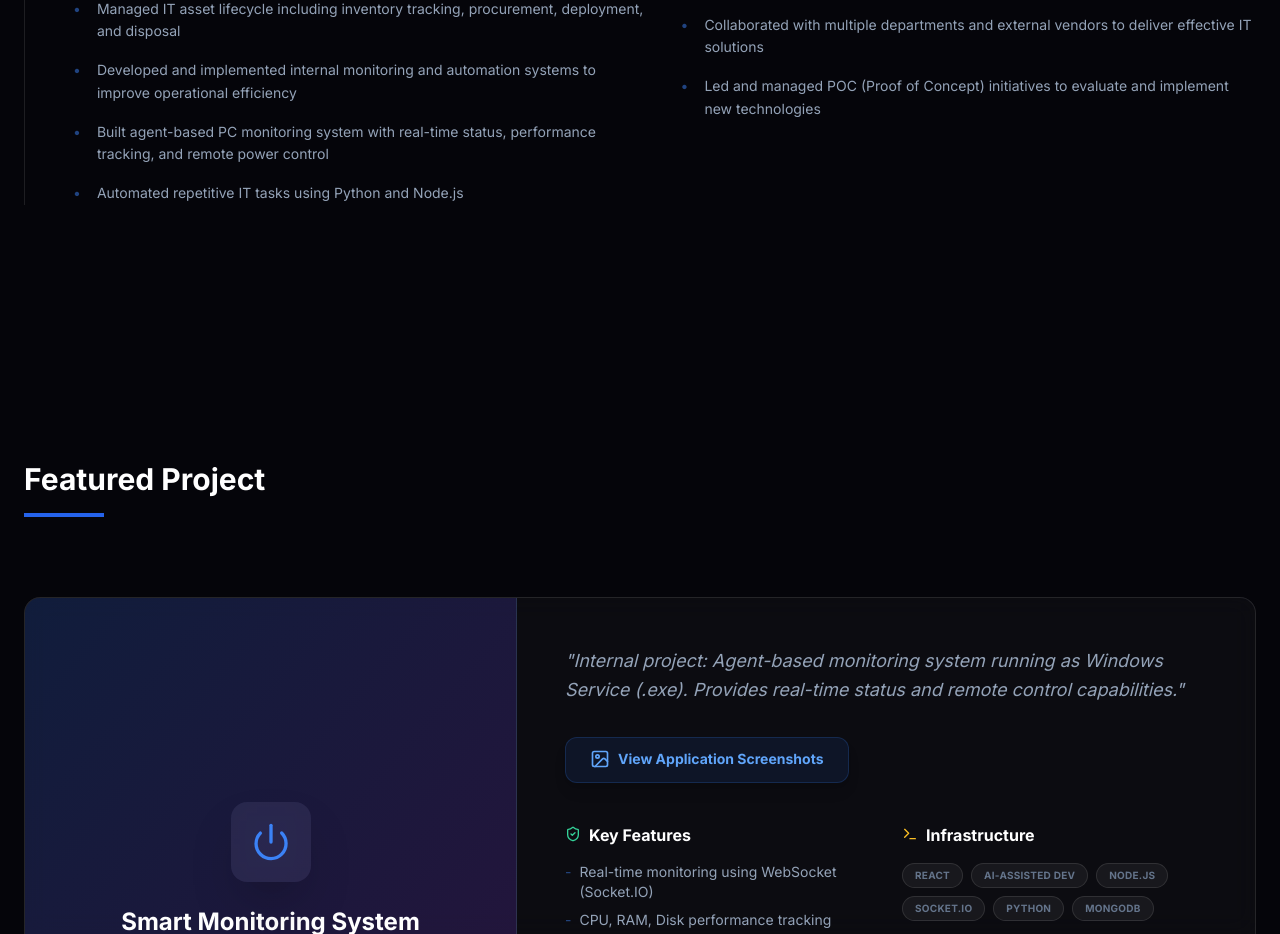
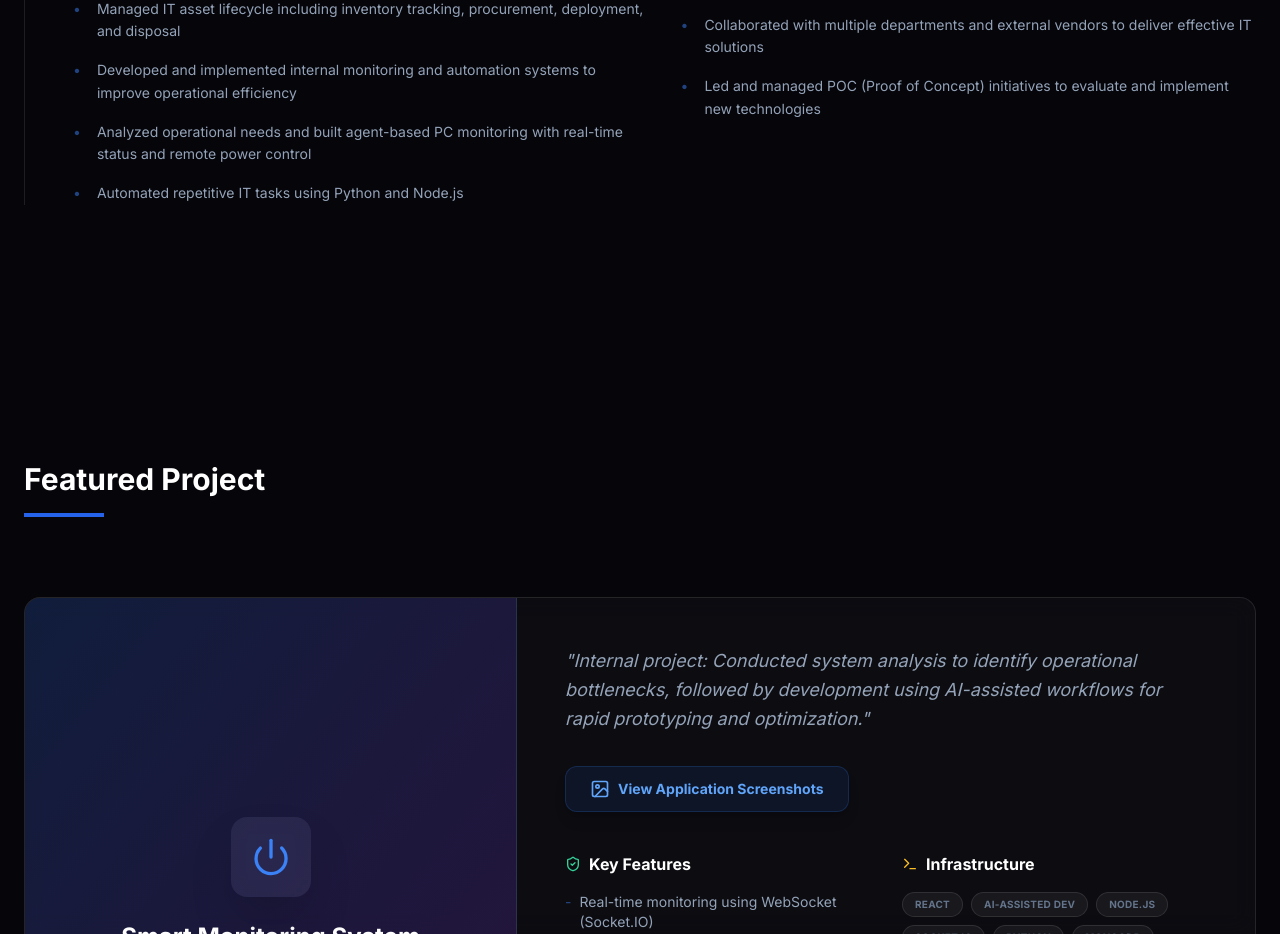
Before and after one commit to yogitriant/yogi-portfolio, a Next.js app: page / in a window 1280 px wide. Shown: the part 2220-3154 px from the top of the page. Built offline with nearby package versions, Linux system fonts and the light colour scheme.

Commit message:
add item analyst

```diff
--- a/app/cv/page.js
+++ b/app/cv/page.js
@@ -25,7 +25,7 @@ export default function CV() {
         "Delivered technical support for campus environment, resolving hardware and software issues.",
         "Managed IT asset lifecycle including inventory, deployment, and disposal.",
         "Developed internal monitoring systems using Node.js and Python for operational efficiency.",
-        "Built agent-based PC monitoring with real-time status and remote power control.",
+        "Analyzed operational needs and built agent-based PC monitoring with real-time status and remote power control.",
         "Led POC initiatives to evaluate and implement new technologies."
       ]
     }
@@ -91,7 +91,7 @@ export default function CV() {
         <h2 className="text-lg font-bold text-slate-900 uppercase tracking-widest border-b border-slate-100 pb-2 mb-4">Featured Project</h2>
         <div className="bg-slate-50 p-6 rounded-xl border border-slate-100">
           <h3 className="font-bold text-slate-800 mb-2">Smart Monitoring System</h3>
-          <p className="text-sm text-slate-600 mb-4 italic">Internal project: Developed using AI-assisted workflows for rapid prototyping and optimization.</p>
+          <p className="text-sm text-slate-600 mb-4 italic">Internal project: Conducted system analysis to identify operational bottlenecks, followed by development using AI-assisted workflows for rapid prototyping and optimization.</p>
           <div className="flex flex-wrap gap-2">
             {["React", "AI-Assisted", "Node.js", "Socket.io", "Python", "MongoDB"].map(t => (
               <span key={t} className="px-2 py-1 bg-white border border-slate-200 text-[10px] font-bold text-slate-500 rounded uppercase">{t}</span>
--- a/app/page.js
+++ b/app/page.js
@@ -99,7 +99,7 @@ export default function Home() {
         "Provided technical support for staff and academic environments, resolving hardware, software, and network issues efficiently",
         "Managed IT asset lifecycle including inventory tracking, procurement, deployment, and disposal",
         "Developed and implemented internal monitoring and automation systems to improve operational efficiency",
-        "Built agent-based PC monitoring system with real-time status, performance tracking, and remote power control",
+        "Analyzed operational needs and built agent-based PC monitoring with real-time status and remote power control",
         "Automated repetitive IT tasks using Python and Node.js",
         "Prepared and maintained technical documentation and user guides",
         "Conducted training sessions for employees on new hardware and software",
@@ -113,7 +113,7 @@ export default function Home() {
     {
       title: "Smart Monitoring System",
       type: "Key Project",
-      description: "Internal project: Agent-based monitoring system running as Windows Service (.exe). Provides real-time status and remote control capabilities.",
+      description: "Internal project: Conducted system analysis to identify operational bottlenecks, followed by development using AI-assisted workflows for rapid prototyping and optimization.",
       features: [
         "Real-time monitoring using WebSocket (Socket.IO)",
         "CPU, RAM, Disk performance tracking",
```
